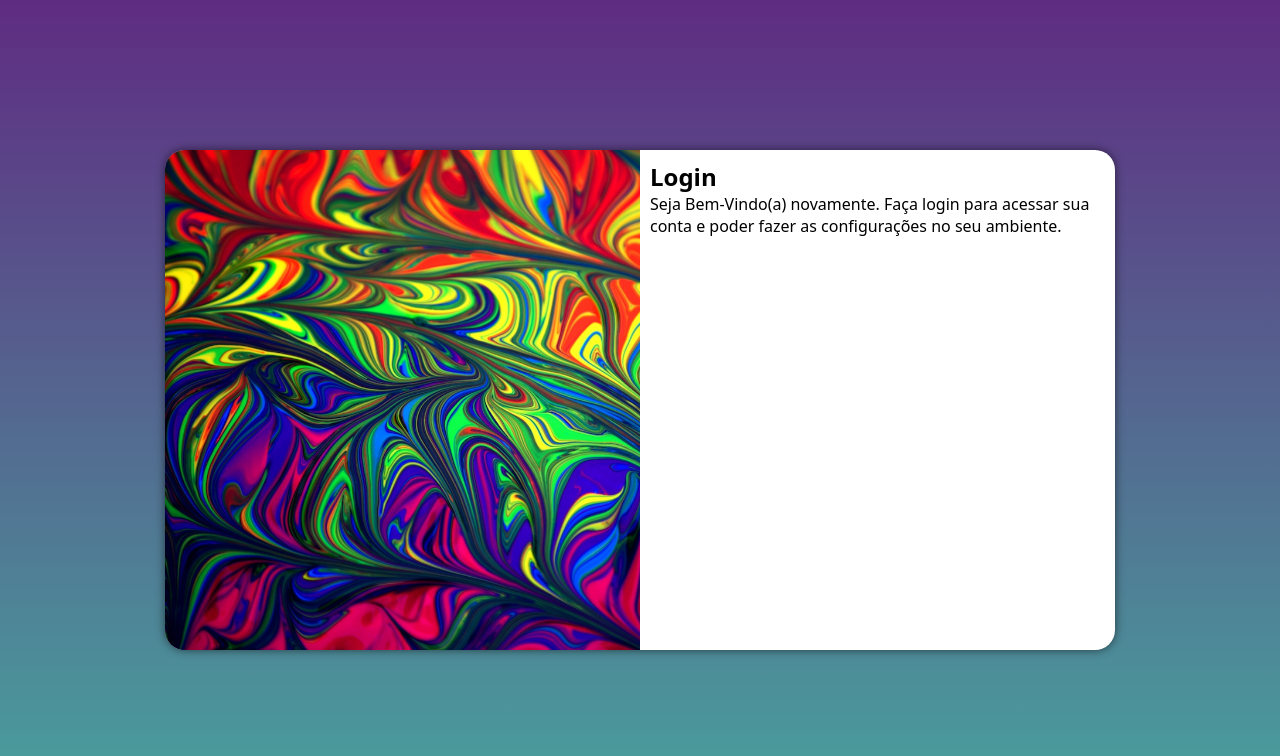
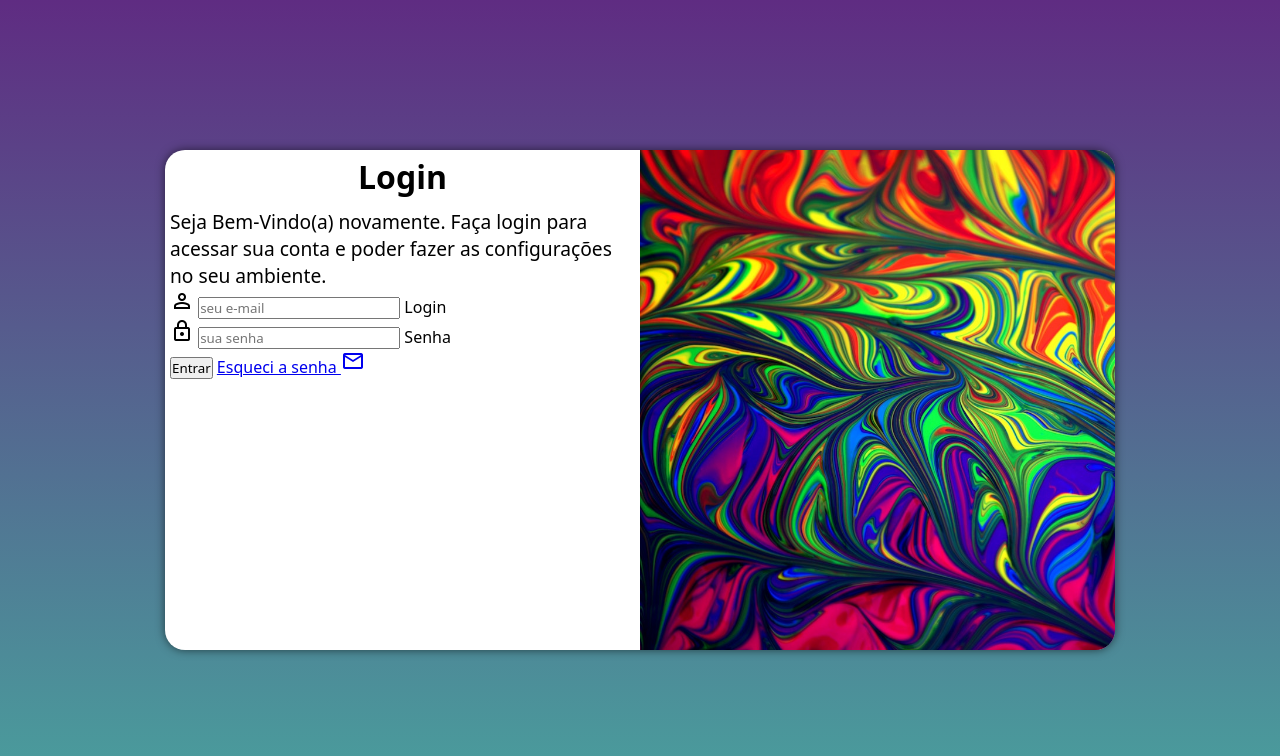
Before and after one commit to fabiolamm/projeto-login, a plain HTML site: page index.html in a window 1280 px wide. Drawn offline with nearby package versions, Linux system fonts and the light colour scheme.

Commit message:
adicionei o formulario

```diff
--- a/estilos/media-query.css
+++ b/estilos/media-query.css
@@ -35,13 +35,21 @@
     }
 
     section#login > div#imagem {
-        float: left;
+        float: right;
         width: 50%;
         height: 100%;
     }
 
     section#login > div#formulario {
-        float: right;
+        float: left;
         width: 50%;
     }
+
+    div#formulario > p {
+        font-size: 1.2em;
+    }
+
+    div#formulario > h1 {
+        font-size: 2em;
+    }
 }
--- a/estilos/style.css
+++ b/estilos/style.css
@@ -52,7 +52,16 @@ section#login > div#imagem {
 
 section#login > div#formulario {
     display: block;
-    padding: 10px;
+    padding: 5px;
 }
 
 /*Versão mobile first da tela de login FIM*/
+
+div#formulario > h1 {
+    text-align: center;
+    margin-bottom: 10px;
+}
+
+div#formulario > p {
+    font-size: 0.8em;
+}
--- a/index.html
+++ b/index.html
@@ -5,6 +5,7 @@
     <meta http-equiv="X-UA-Compatible" content="IE=edge">
     <meta name="viewport" content="width=device-width, initial-scale=1.0">
     <title>LOGIN</title>
+    <link href="https://fonts.googleapis.com/css2?family=Material+Symbols+Outlined" rel="stylesheet" />
     <link rel="stylesheet" href="estilos/style.css">
     <link rel="stylesheet" href="estilos/media-query.css">
 </head>
@@ -17,7 +18,21 @@
             <div id="formulario">
                 <h1>Login</h1>
                 <p>Seja Bem-Vindo(a) novamente. Faça login para acessar sua conta e poder fazer as configurações no seu ambiente.</p>
-                <form action="login.php" method="post">
+                <form action="login.php" method="post" autocomplete="on">
+                    <div class="campo">
+                        <span class="material-symbols-outlined">Person</span>
+                        <input type="email" name="login" id="ilogin" placeholder="seu e-mail" autocomplete="email" required maxlength="10">
+                        <label for="ilogin">Login</label>
+                    </div>
+                    <div class="campo">
+                        <span class="material-symbols-outlined">Lock</span>
+                        <input type="password" name="senha" id="isenha" placeholder="sua senha" autocomplete="current-password" required minlength="8" maxlength="20">
+                        <label for="isenha">Senha</label>
+                    </div>
+                    <input type="submit" value="Entrar">
+                    <a href="esqueci.html">
+                        Esqueci a senha <span class="material-symbols-outlined">mail</span>
+                    </a>
                 </form>
             </div>
         </section>
```
